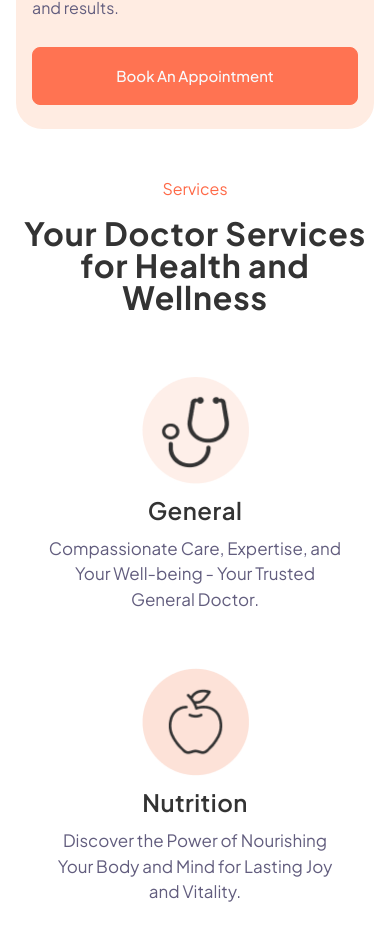
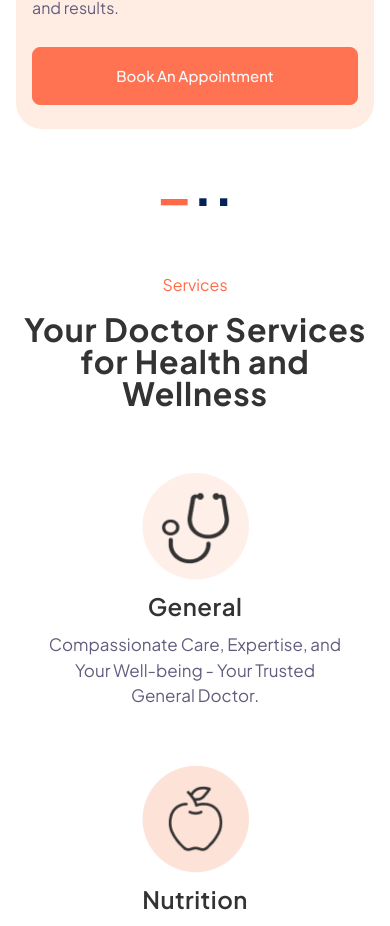
Before and after one commit to Iqtidartara/-SmileJoy, a Next.js app: page / in a window 390 px wide. Shown: the part 3633-4559 px from the top of the page. Built offline with nearby package versions, Linux system fonts and the light colour scheme.

Commit message:
Mobile responsive also

```diff
--- a/components/Carousel.tsx
+++ b/components/Carousel.tsx
@@ -58,6 +58,9 @@ const Carousel = () => {
       </div>
 
         </div>
+        <div className=' flex items-center justify-center cursor-pointer   '>
+           <h1 className='text-[#FF6947] font-bold text-[55px] '>_</h1>
+        <h1 className='text-[#052258] font-bold text-[55px] mt-3.5'>..</h1></div>
         </main>
     </section>
   )
```
